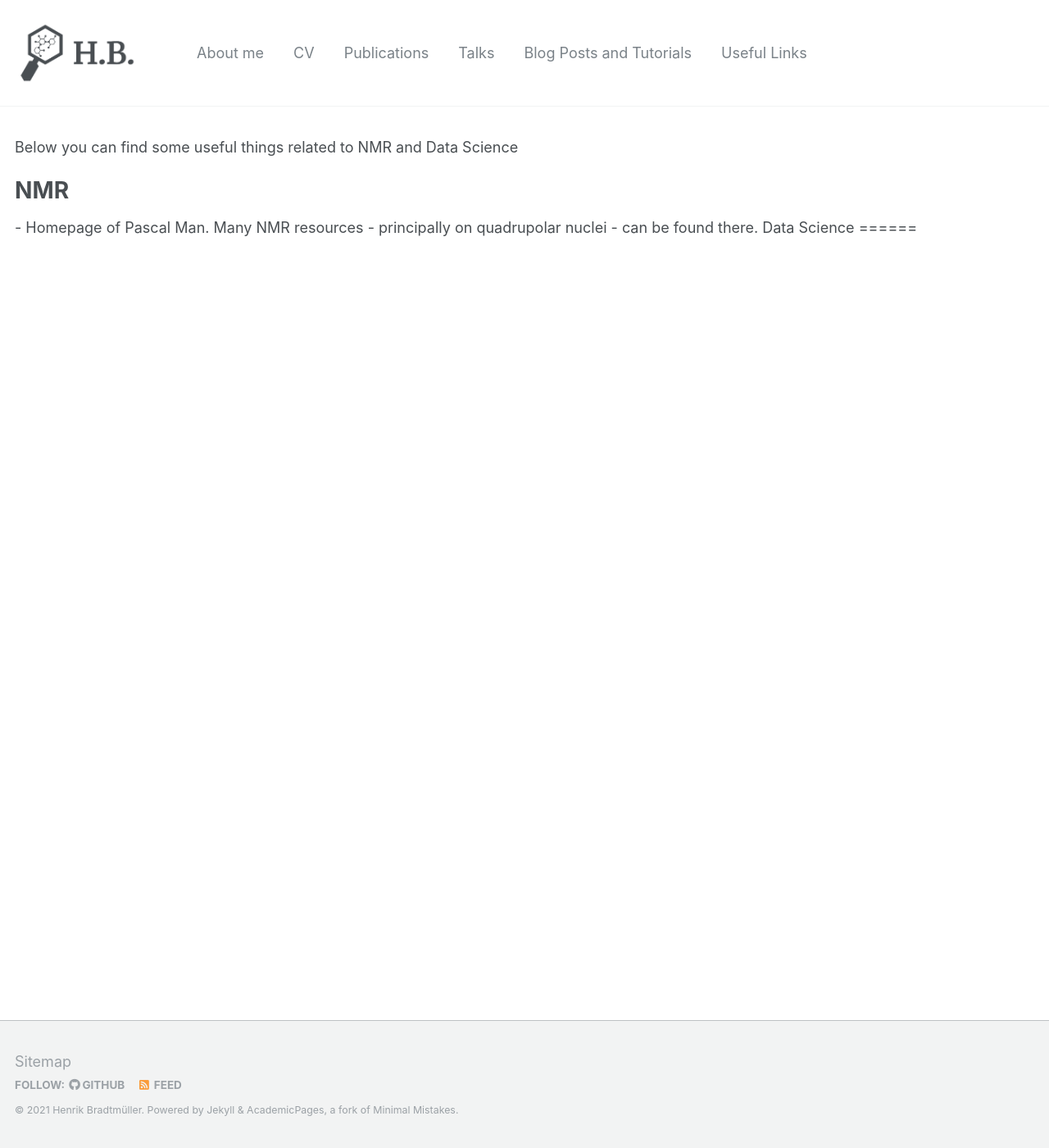
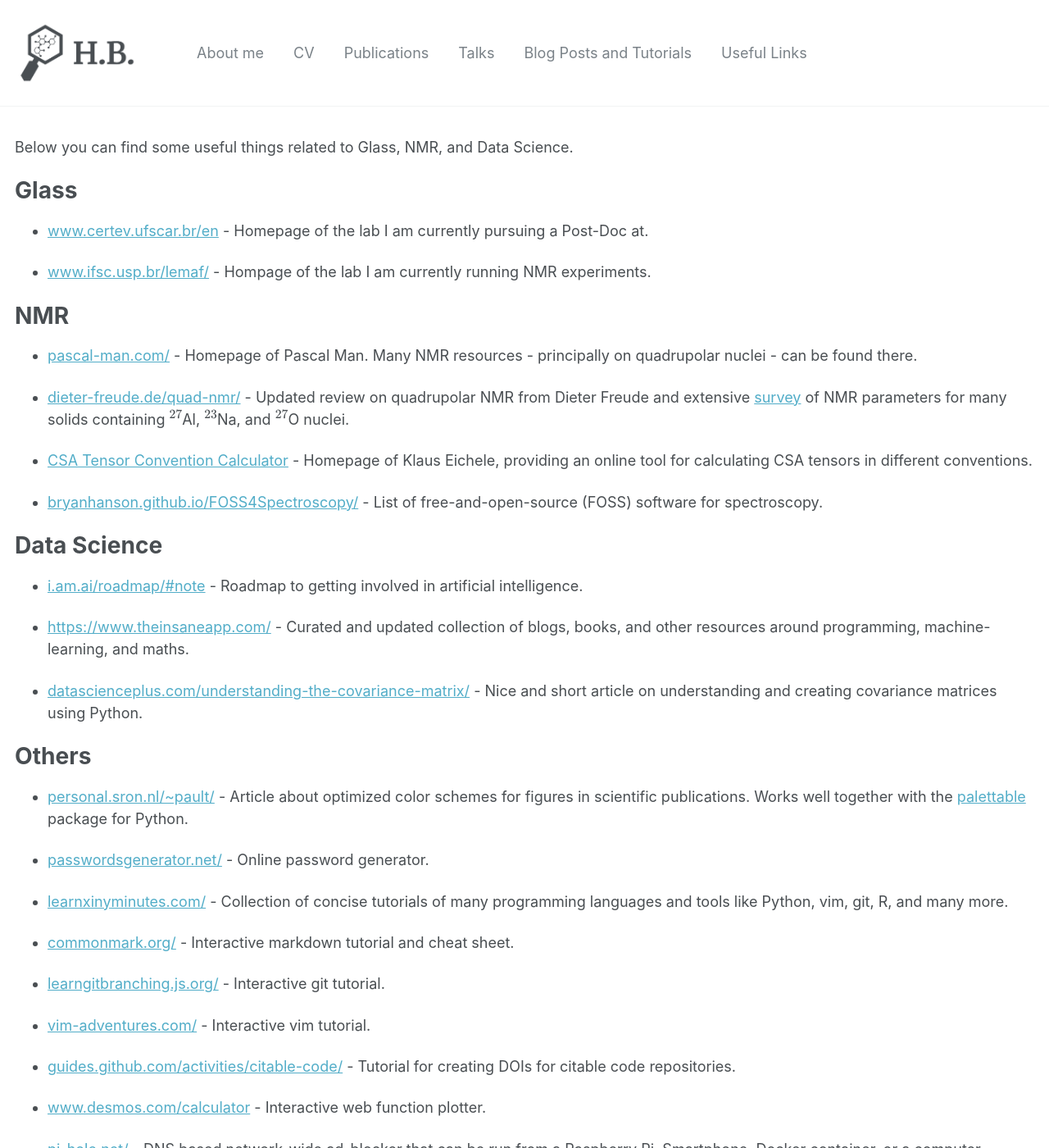
Before and after one commit to hbrmn/hbrmn.github.io, a Jekyll site: the page built from _pages/links.md, in a window 1280 px wide and 1400 px high. Shown: the whole window at 82% size. Built offline with Jekyll 4.4.1, drawn with Linux system fonts in a browser that asks for light colours; formulas are drawn with MathJax 3; some of the changed text lies outside the part shown.

Commit message:
Added a number of links.

```diff
--- a/_pages/links.md
+++ b/_pages/links.md
@@ -5,13 +5,58 @@ permalink: /links/
 author_profile: true
 ---
 
-Below you can find some useful things related to NMR and Data Science
+Below you can find some useful things related to Glass, NMR, and Data Science.
+
+Glass
+======
+
+ - [www.certev.ufscar.br/en](https://www.certev.ufscar.br/en) - Homepage of the lab I am currently pursuing a Post-Doc at.
+
+ - [www.ifsc.usp.br/lemaf/](https://www.ifsc.usp.br/lemaf/) - Hompage of the lab I am currently running NMR experiments.
 
 NMR
 ======
 
-<www.pascal-man.com> - Homepage of Pascal Man. Many NMR resources - principally on quadrupolar nuclei - can be found there.
+ - [pascal-man.com/](https://www.pascal-man.com/) - Homepage of Pascal Man. Many NMR resources - principally on quadrupolar nuclei - can be found there.
 
+ - [dieter-freude.de/quad-nmr/](https://www.dieter-freude.de/quad-nmr/) - Updated review on quadrupolar NMR from Dieter Freude and extensive [survey](https://www.dieter-freude.de/quad-nmr/8.pdf) of NMR parameters for many solids containing $^{27}$Al, $^{23}$Na, and $^{27}$O nuclei.
+
+ - [CSA Tensor Convention Calculator](http://anorganik.uni-tuebingen.de/klaus/nmr/index.php?p=conventions/csa/csa) - Homepage of Klaus Eichele, providing an online tool for calculating CSA tensors in different conventions.
+
+ - [bryanhanson.github.io/FOSS4Spectroscopy/](https://bryanhanson.github.io/FOSS4Spectroscopy/) - List of free-and-open-source (FOSS) software for spectroscopy.
 
 Data Science
 ======
+
+ - [i.am.ai/roadmap/#note](https://i.am.ai/roadmap/#note) - Roadmap to getting involved in artificial intelligence.
+
+ - [https://www.theinsaneapp.com/](https://www.theinsaneapp.com/) - Curated and updated collection of blogs, books, and other resources around programming, machine-learning, and maths.
+
+ - [datascienceplus.com/understanding-the-covariance-matrix/](https://datascienceplus.com/understanding-the-covariance-matrix/) - Nice and short article on understanding and creating covariance matrices using Python.
+
+Others
+======
+
+ - [personal.sron.nl/~pault/](https://personal.sron.nl/~pault/) - Article about optimized color schemes for figures in scientific publications. Works well together with the [palettable](https://jiffyclub.github.io/palettable/) package for Python.
+
+ - [passwordsgenerator.net/](https://passwordsgenerator.net/) - Online password generator.
+
+ - [learnxinyminutes.com/](https://learnxinyminutes.com/) - Collection of concise tutorials of many programming languages and tools like Python, vim, git, R, and many more.
+
+ - [commonmark.org/](https://commonmark.org/) - Interactive markdown tutorial and cheat sheet.
+
+ - [learngitbranching.js.org/](https://learngitbranching.js.org/) - Interactive git tutorial.
+
+ - [vim-adventures.com/](https://vim-adventures.com/) - Interactive vim tutorial.
+
+ - [guides.github.com/activities/citable-code/](https://guides.github.com/activities/citable-code/) - Tutorial for creating DOIs for citable code repositories.
+
+ - [www.desmos.com/calculator](https://www.desmos.com/calculator) - Interactive web function plotter.
+
+ - [pi-hole.net/](https://pi-hole.net/) - DNS based network-wide ad-blocker that can be run from a Raspberry Pi, Smartphone, Docker container, or a computer.
+
+ - [txti.es/](http://txti.es/) - Fast and easy generation of simple websites.
+
+ -[backgroundchecks.org/justdeleteme/](https://backgroundchecks.org/justdeleteme/) - Collection of links to facilitate deletion of online accounts.
+
+ - [dlmf.nist.gov/10](https://dlmf.nist.gov/10) - Collectin of Bessel functions.
```
